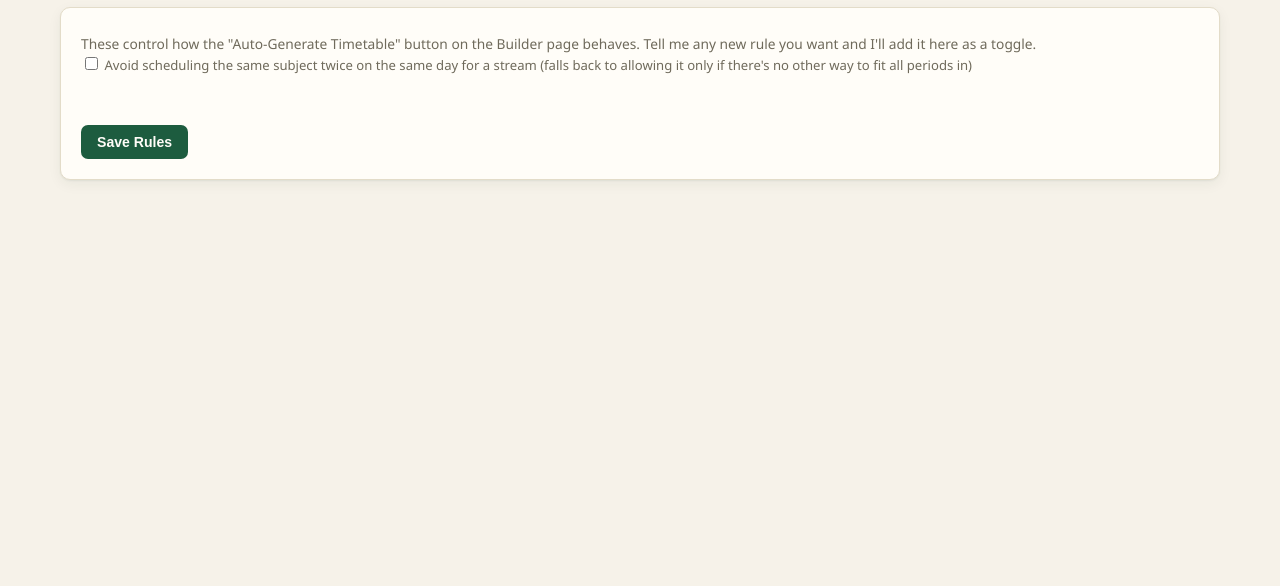
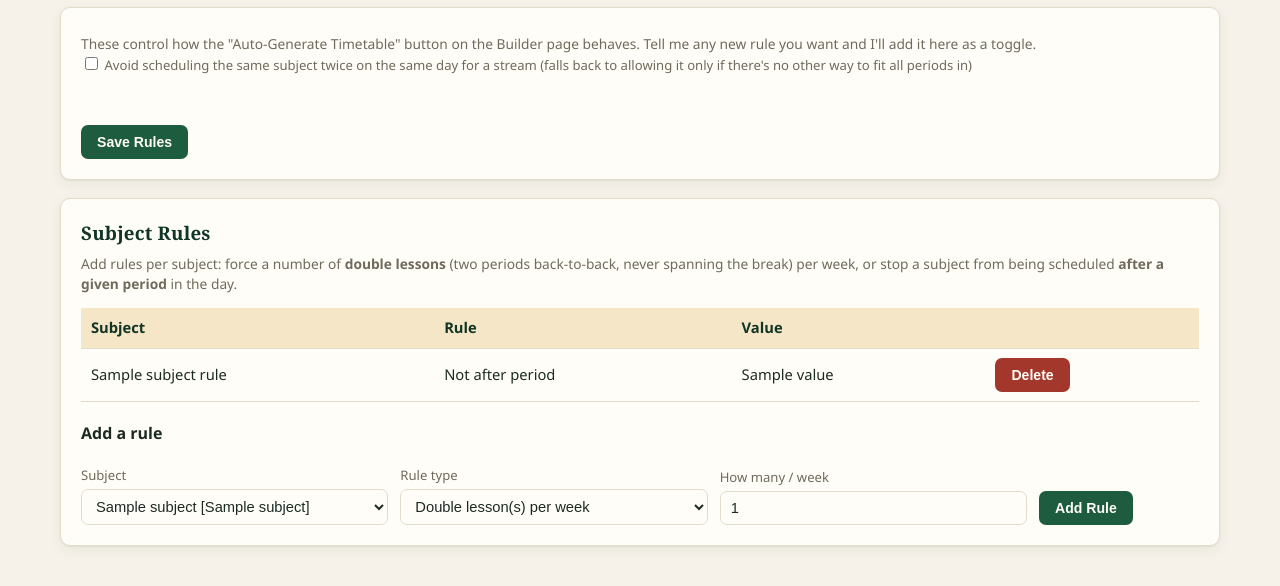
Before and after one commit to jumasir703-dot/Gtimetable, a Flask app: template templates/rules.html in a window 1280 px wide. Shown: the part 155-741 px from the top of the page. Run offline with Flask 3, Linux system fonts and the light colour scheme; the template is opened without the code that fills it: most values are stand-ins (such as "Sample title", 1, 10 or a date in 2020); parts of the project's set-up code (start-up, migrations or seed data) failed here and were passed over; some libraries are stand-ins or nearby versions.

Commit message:
Update rules.html

```diff
--- a/templates/rules.html
+++ b/templates/rules.html
@@ -2,6 +2,7 @@
 {% block title %}Scheduling Rules{% endblock %}
 {% block content %}
 <h1>Scheduling Rules</h1>
+
 <div class="card">
   <p class="section-note">
     These control how the "Auto-Generate Timetable" button on the Builder page behaves.
@@ -18,4 +19,100 @@
     <button type="submit">Save Rules</button>
   </form>
 </div>
+
+<div class="card">
+  <h3>Subject Rules</h3>
+  <p class="section-note">
+    Add rules per subject: force a number of <strong>double lessons</strong> (two periods
+    back-to-back, never spanning the break) per week, or stop a subject from being
+    scheduled <strong>after a given period</strong> in the day.
+  </p>
+
+  <table style="margin-top:14px;">
+    <thead><tr><th>Subject</th><th>Rule</th><th>Value</th><th></th></tr></thead>
+    <tbody>
+      {% for r in subject_rules %}
+      <tr>
+        <td>{{ r.subject_name }}</td>
+        <td>
+          {% if r.rule_type == 'double_lesson' %}
+            Double lesson(s) per week
+          {% else %}
+            Not after period
+          {% endif %}
+        </td>
+        <td>{{ r.value }}</td>
+        <td>
+          <form class="inline-form" method="post"
+                action="{{ url_for('delete_subject_rule', rule_id=r.id) }}"
+                onsubmit="return confirm('Remove this rule?');">
+            <button type="submit" class="danger">Delete</button>
+          </form>
+        </td>
+      </tr>
+      {% else %}
+      <tr><td colspan="4" class="section-note">No subject rules yet.</td></tr>
+      {% endfor %}
+    </tbody>
+  </table>
+
+  <h4 style="margin-top:20px;">Add a rule</h4>
+  <form method="post" action="{{ url_for('add_subject_rule') }}" id="add-rule-form">
+    <div class="form-row">
+      <div>
+        <label>Subject</label>
+        <select name="subject_id" required>
+          {% for s in subjects %}
+            <option value="{{ s.id }}">{{ s.name }} [{{ s.grade_name }}]</option>
+          {% endfor %}
+        </select>
+      </div>
+      <div>
+        <label>Rule type</label>
+        <select name="rule_type" id="rule-type-select">
+          <option value="double_lesson">Double lesson(s) per week</option>
+          <option value="not_after_period">Not after period</option>
+        </select>
+      </div>
+      <div id="double-value-field">
+        <label>How many / week</label>
+        <input type="number" name="value" min="1" max="5" value="1">
+      </div>
+      <div id="period-value-field" style="display:none;">
+        <label>Cutoff period</label>
+        <select name="value" disabled>
+          {% for p in period_options %}
+            <option value="{{ p }}">Period {{ p }}</option>
+          {% endfor %}
+        </select>
+      </div>
+      <div style="flex:0;">
+        <button type="submit">Add Rule</button>
+      </div>
+    </div>
+  </form>
+</div>
+
+<script>
+  // The form has two differently-shaped "value" inputs (a small count for
+  // double lessons, a period picker for the cutoff rule) because they mean
+  // very different things. Only one is ever active: toggling `disabled`
+  // means the browser automatically excludes the inactive one from
+  // submission, so the server only ever sees a single "value" field.
+  const ruleTypeSelect = document.getElementById('rule-type-select');
+  const doubleField = document.getElementById('double-value-field');
+  const periodField = document.getElementById('period-value-field');
+  const doubleInput = doubleField.querySelector('input[name="value"]');
+  const periodInput = periodField.querySelector('select[name="value"]');
+
+  function syncRuleFields(){
+    const isDouble = ruleTypeSelect.value === 'double_lesson';
+    doubleField.style.display = isDouble ? '' : 'none';
+    periodField.style.display = isDouble ? 'none' : '';
+    doubleInput.disabled = !isDouble;
+    periodInput.disabled = isDouble;
+  }
+  ruleTypeSelect.addEventListener('change', syncRuleFields);
+  syncRuleFields();
+</script>
 {% endblock %}
```
